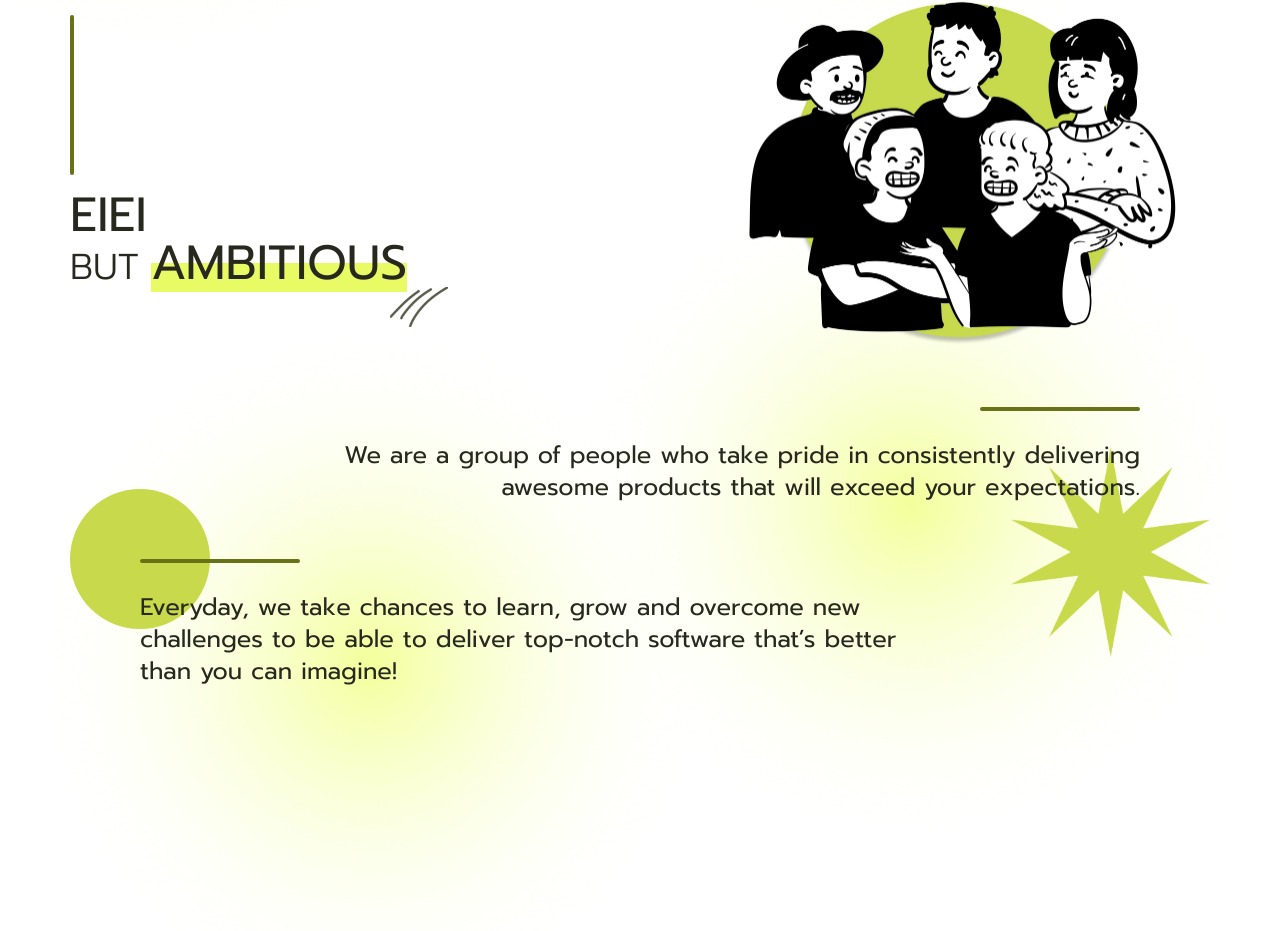
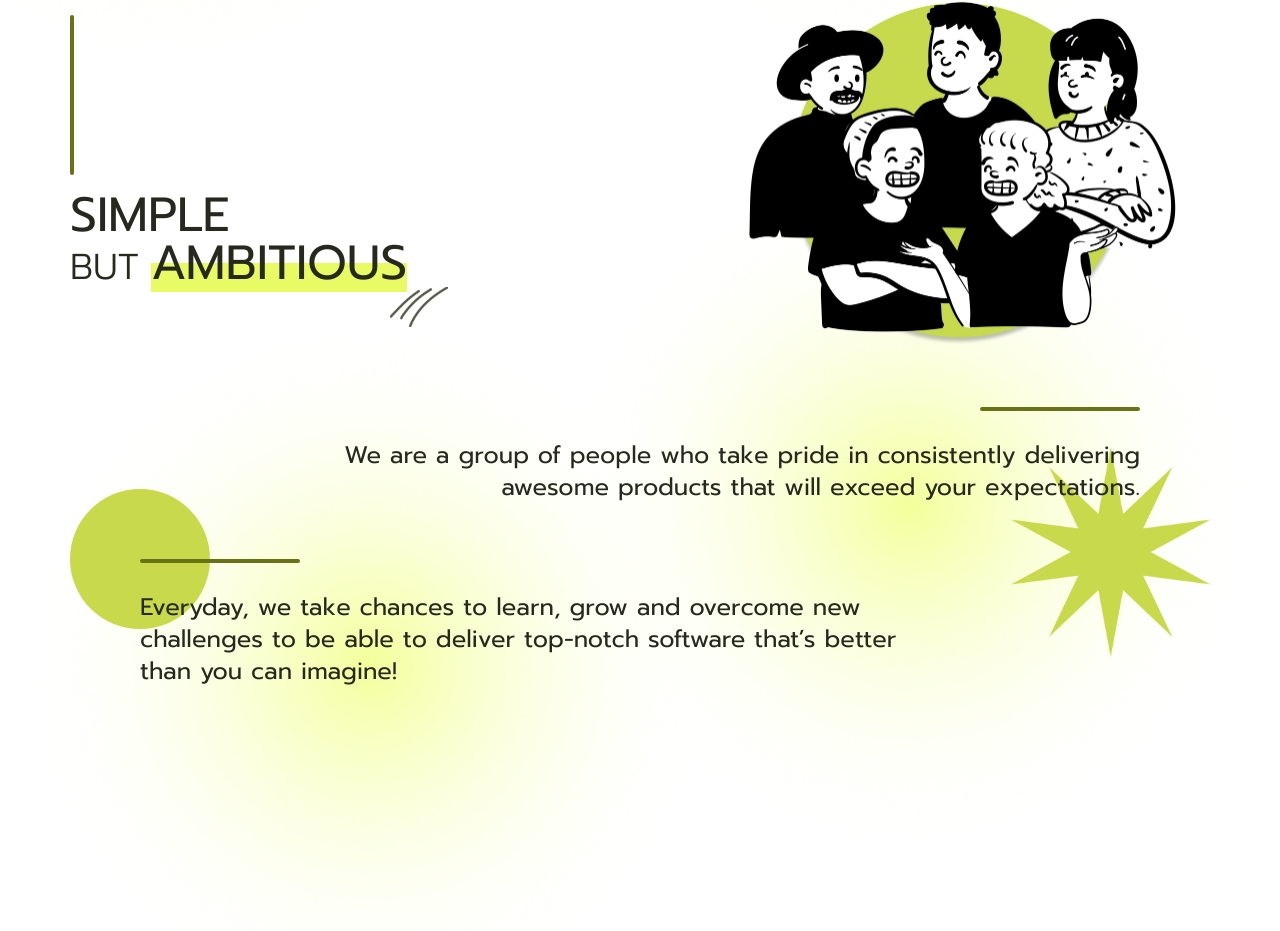
Before and after one commit to The-Alzhemist/codework-landing-page, a Next.js app: page / in a window 1280 px wide. Shown: the part 928-1859 px from the top of the page. Built offline with nearby package versions, Linux system fonts and the light colour scheme.

Commit message:
update: text

```diff
--- a/src/constants/homePage/aboutusText.ts
+++ b/src/constants/homePage/aboutusText.ts
@@ -2,7 +2,7 @@ import { aboutUsTextInterface } from "@/features/HomePage/AboutUs/interface";
 
 
 export const aboutUsSectionText: aboutUsTextInterface = {
-    heading1: "EIEI",
+    heading1: "SIMPLE",
     heading2: "BUT",
     heading3: "AMBITIOUS",
     descriptionRight:"We are a group of people who take pride in consistently delivering awesome products that will exceed your expectations.",
```
